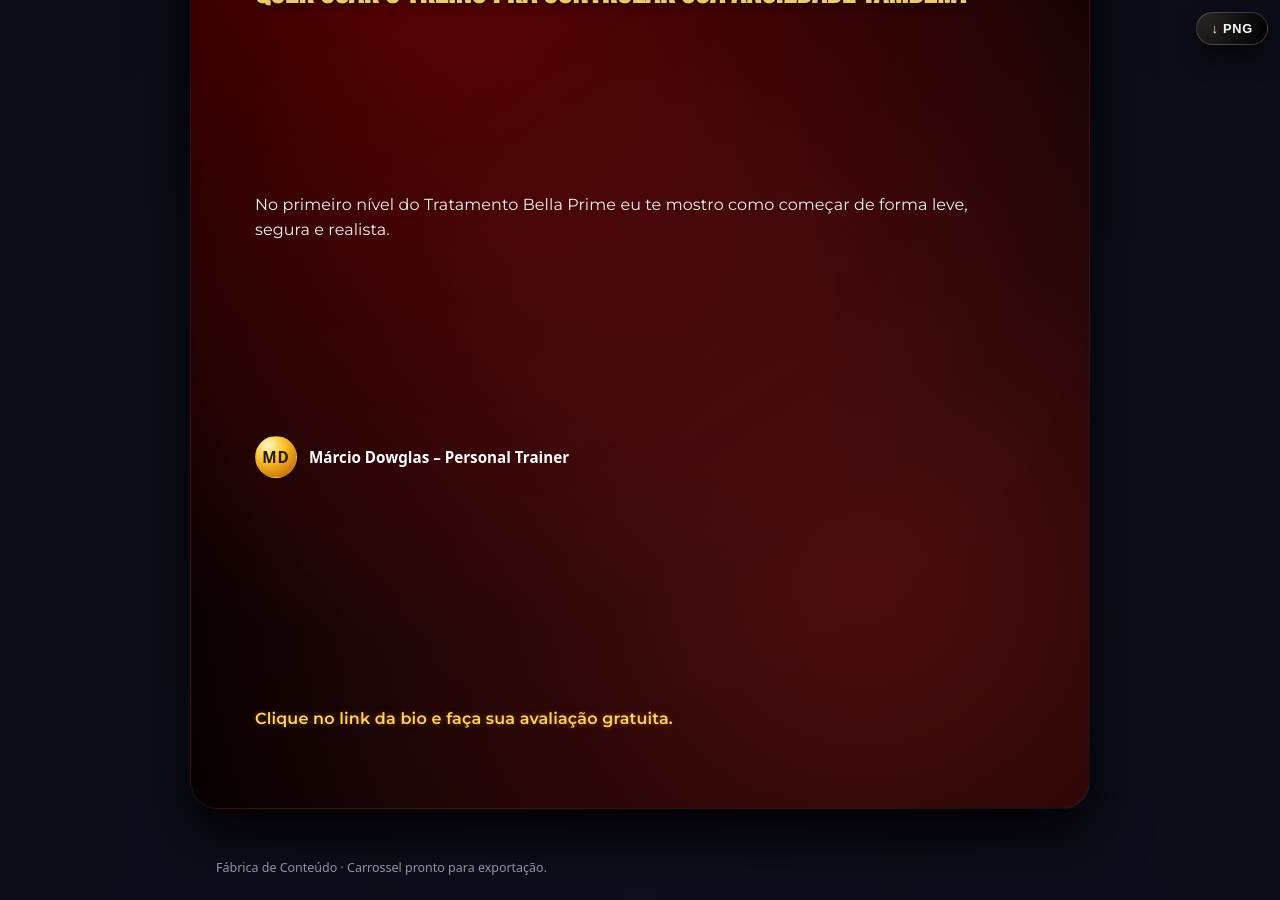
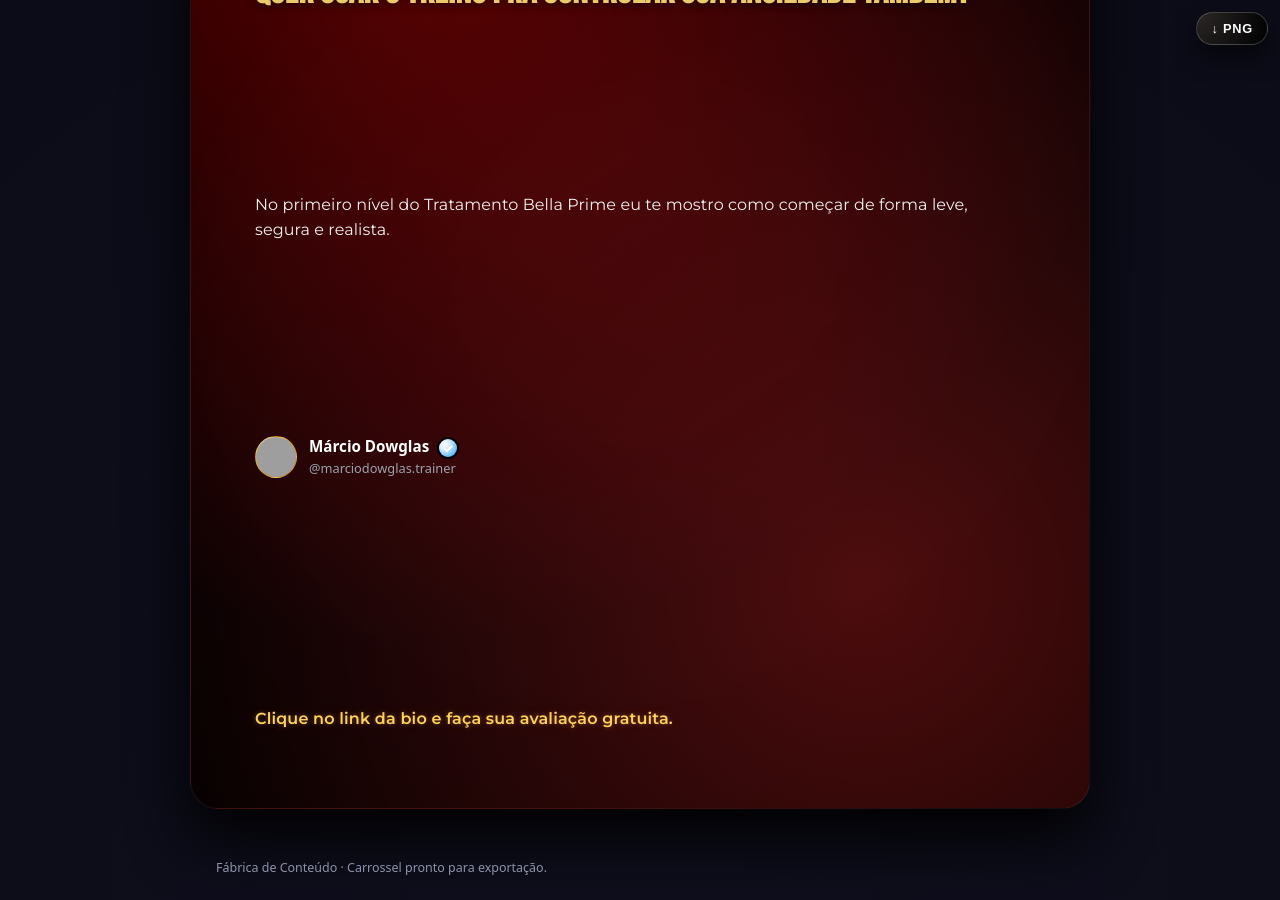
Before and after one commit to mbritodowglas-collab/fabrica-conteudo, a Jekyll site: the page built from content/carrossel/1-ansiedade-feminina.md, in a window 1280 px wide and 900 px high, scrolled down 8620 px. Built offline with Jekyll 4.4.1, drawn with Linux system fonts in a browser that asks for light colours; some of the changed lines change nothing that is shown; grey boxes are pictures that could not be loaded.

Commit message:
Update 1-ansiedade-feminina.md

```diff
--- a/content/carrossel/1-ansiedade-feminina.md
+++ b/content/carrossel/1-ansiedade-feminina.md
@@ -2,6 +2,10 @@
 layout: carrossel
 title: "Como o treino virou meu remédio natural contra ansiedade"
 autor: "Márcio Dowglas – Personal Trainer"
+autor_nome: "Márcio Dowglas"
+autor_handle: "@marciodowglas.trainer"
+avatar: "/assets/img/avatar-mdpersonal.jpg"
+verificado: true
 tagline: "Carrossel educacional sobre ansiedade feminina e treino de força"
 
 slides:
```
